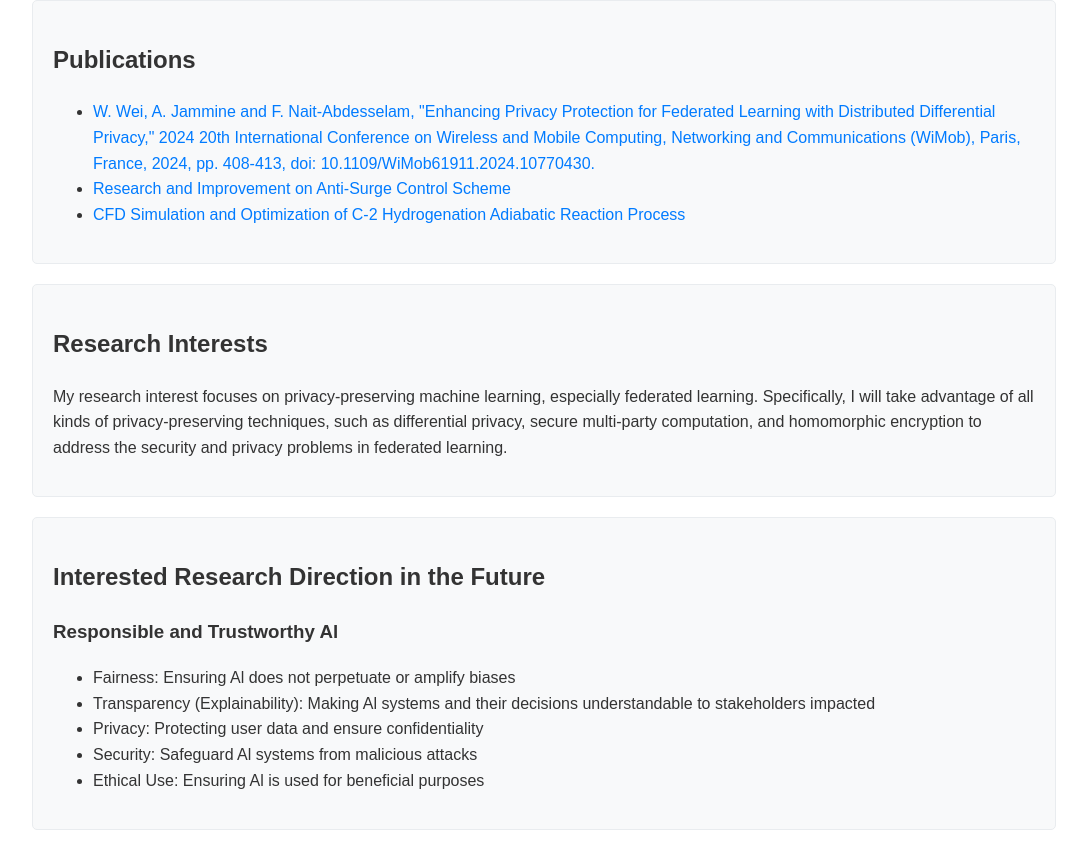
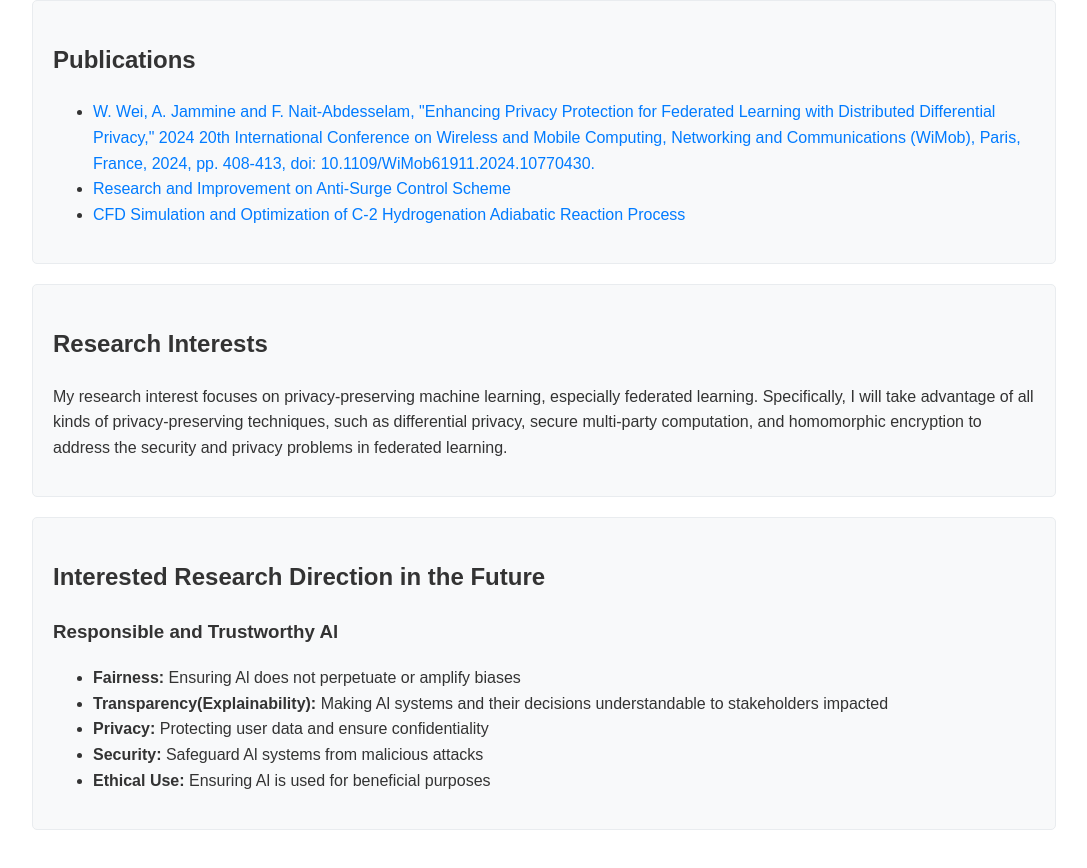
Before and after one commit to Wenjing-Wei/Wenjing-Wei.github.io, a plain HTML site: page index.html in a window 1280 px wide. Shown: the part 2337-3205 px from the top of the page, without its empty margins (96-1183 px from the left). Drawn offline with Linux system fonts and the light colour scheme.

Commit message:
Update index.html

```diff
--- a/index.html
+++ b/index.html
@@ -151,11 +151,11 @@
         <h2>Interested Research Direction in the Future</h2>
         <h3>Responsible and Trustworthy Al</h3>
         <ul>
-            <li>Fairness: Ensuring Al does not perpetuate or amplify biases</li>
-            <li>Transparency (Explainability): Making Al systems and their decisions understandable to stakeholders impacted</li>
-            <li>Privacy: Protecting user data and ensure confidentiality</li>
-            <li>Security: Safeguard Al systems from malicious attacks</li>
-            <li>Ethical Use: Ensuring Al is used for beneficial purposes</li>
+            <li><strong>Fairness:</strong> Ensuring Al does not perpetuate or amplify biases</li>
+            <li><strong>Transparency(Explainability):</strong> Making Al systems and their decisions understandable to stakeholders impacted</li>
+            <li><strong>Privacy:</strong> Protecting user data and ensure confidentiality</li>
+            <li><strong>Security:</strong> Safeguard Al systems from malicious attacks</li>
+            <li><strong>Ethical Use:</strong> Ensuring Al is used for beneficial purposes</li>
         </ul>
     </section>
 
```
